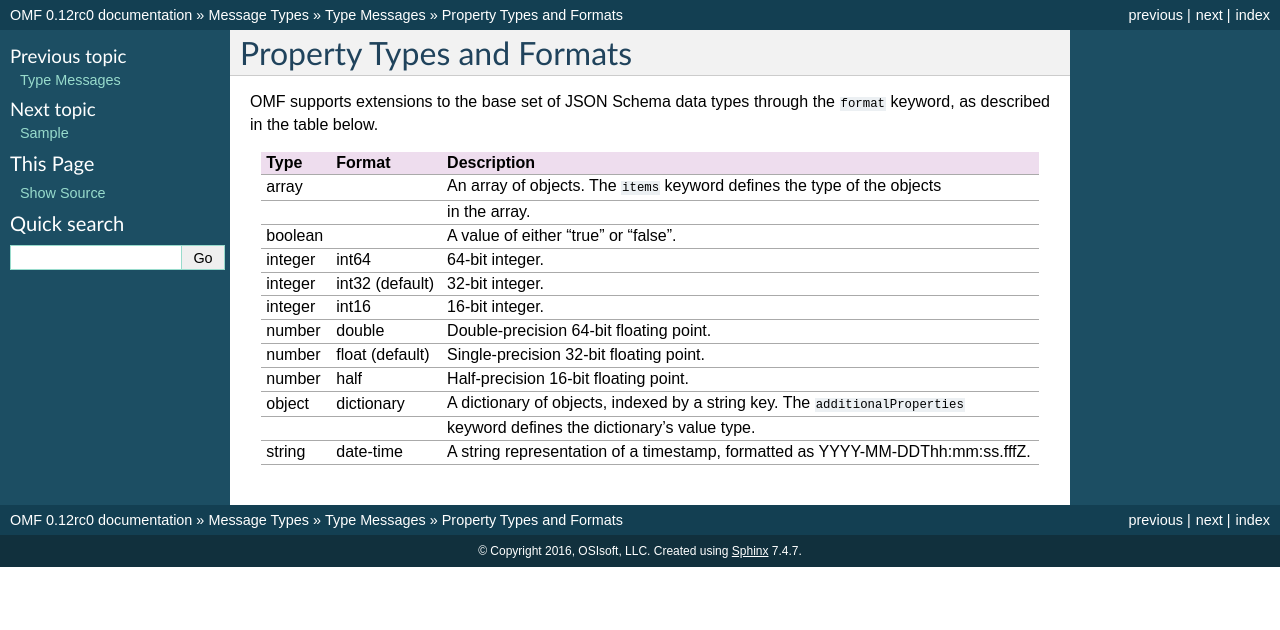
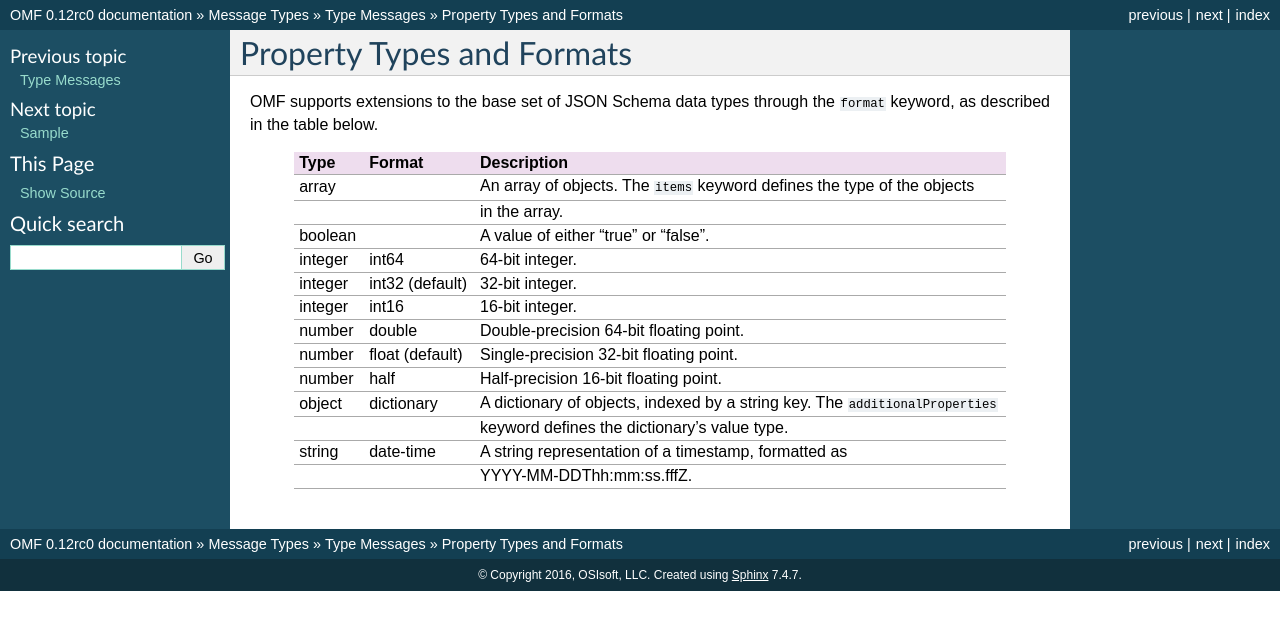
Before and after one commit to AVEVA/OMF-Docs, a Sphinx documentation site: the page built from docs/Property_Types_and_Formats.rst, in a window 1280 px wide. Shown: the top 630 px of the page. Built offline with Sphinx 7.4.7, drawn with Linux system fonts in a browser that asks for light colours.

Commit message:
table alignment

```diff
--- a/docs/Property_Types_and_Formats.rst
+++ b/docs/Property_Types_and_Formats.rst
@@ -18,5 +18,6 @@ number     float (default)   Single-precision 32-bit floating point.
 number     half              Half-precision 16-bit floating point.
 object     dictionary        A dictionary of objects, indexed by a string key. The ``additionalProperties``
 \                            keyword defines the dictionary's value type.
-string     date-time         A string representation of a timestamp, formatted as YYYY-MM-DDThh:mm:ss.fffZ.
+string     date-time         A string representation of a timestamp, formatted as
+\                            YYYY-MM-DDThh:mm:ss.fffZ.
 ========   ================  ===========
```
